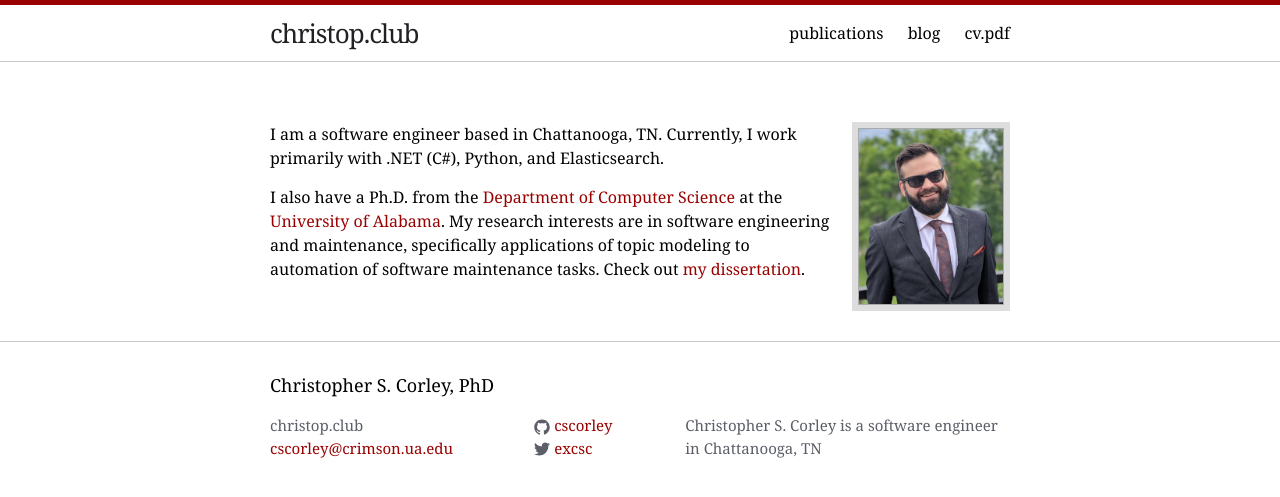
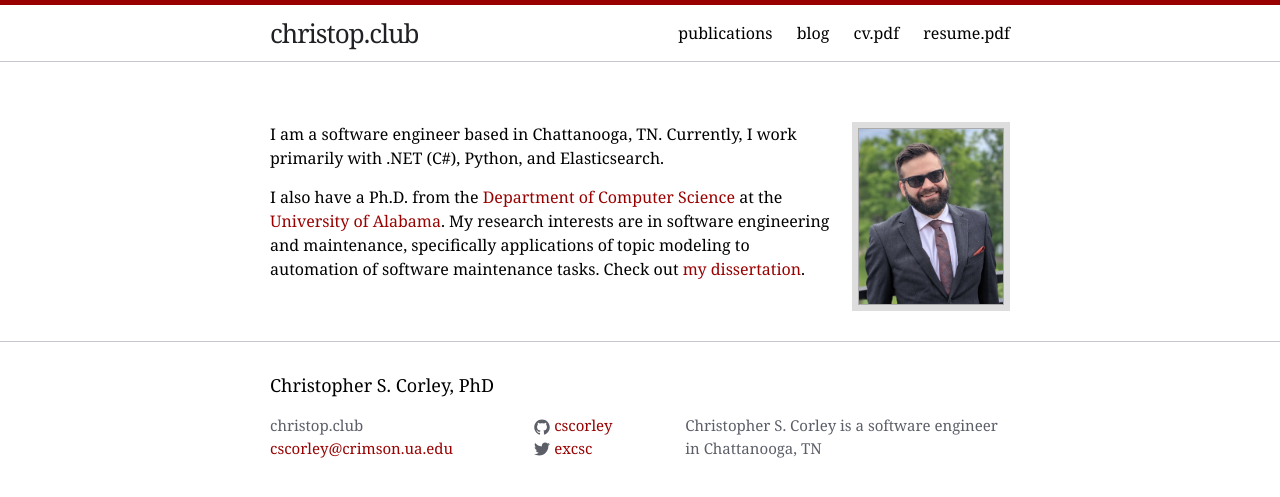
Before and after one commit to cscorley/cscorley.github.io, a Jekyll site: the page built from index.md, in a window 1280 px wide. Shown: the top 497 px of the page. Built offline with Jekyll 4.4.1, drawn with Linux system fonts in a browser that asks for light colours.

Commit message:
resume upgrade pass 1

```diff
--- a/_includes/header.html
+++ b/_includes/header.html
@@ -23,6 +23,7 @@
           <a class="page-link" href="/publications">publications</a>
           <a class="page-link" href="/posts">blog</a>
           <a class="page-link" href="/cscorley_cv.pdf">cv.pdf</a>
+          <a class="page-link" href="/cscorley_resume.pdf">resume.pdf</a>
       </div>
     </nav>
 
```
Also changed, not shown: 3 other files.
